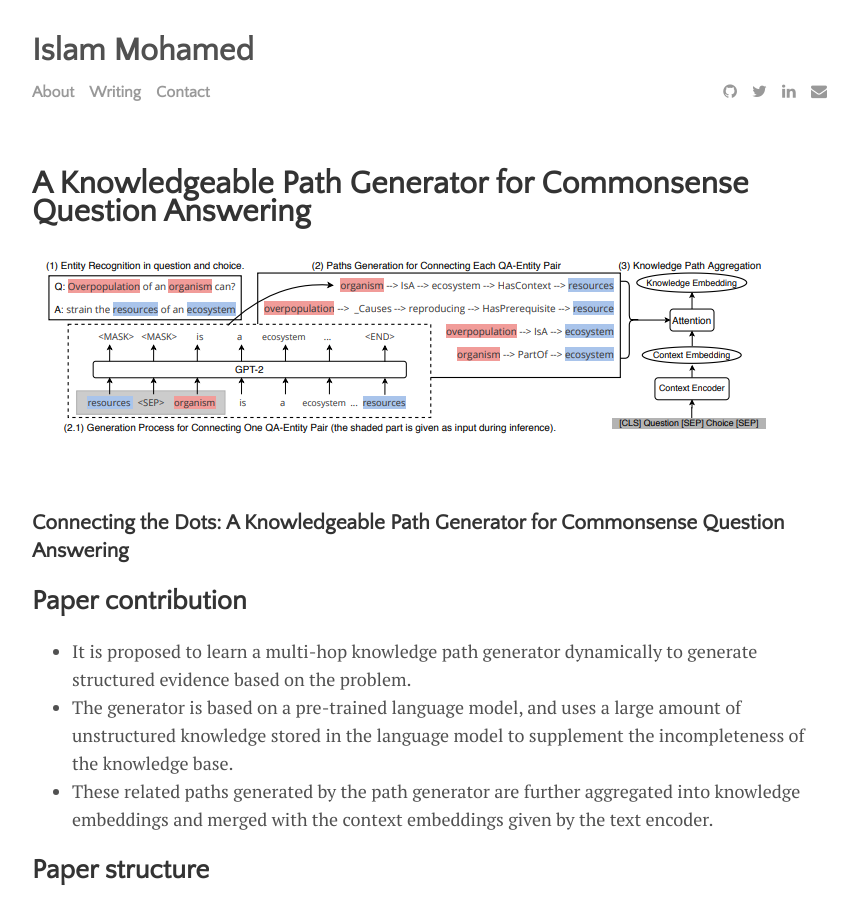
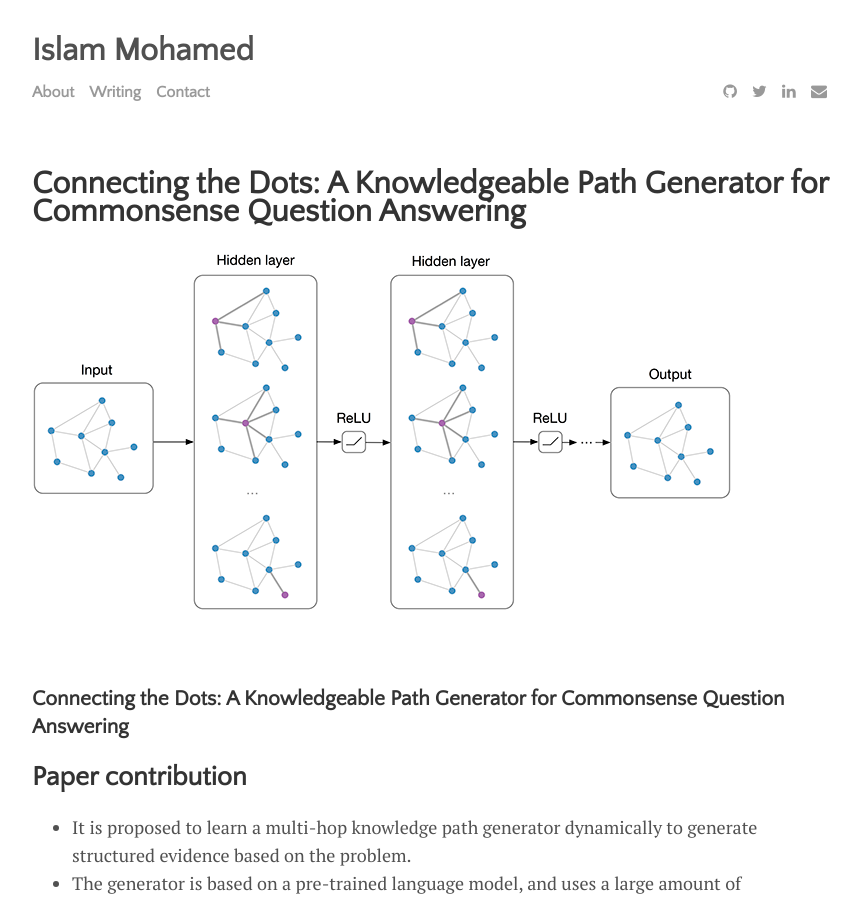
Before and after one commit to IslamMohamedMosaad/IslamMohamedMosaad.github.io, a Jekyll site: the page built from _posts/2021-08-25-Connecting the Dots: A Knowledgeable Path Generator for Commonsense Question Answering.md, in a window 1280 px wide and 900 px high. Shown: the whole window, without its empty margins (208-1069 px from the left). Built offline with Jekyll 4.4.1, drawn with Linux system fonts in a browser that asks for light colours; comment, search, counter and statistics services are not loaded.

Commit message:
Update 2021-08-25-Connecting the Dots: A Knowledgeable Path Generator for Commonsense Question Answering.md

```diff
--- a/_posts/2021-08-25-Connecting the Dots: A Knowledgeable Path Generator for Commonsense Question Answering.md
+++ b/_posts/2021-08-25-Connecting the Dots: A Knowledgeable Path Generator for Commonsense Question Answering.md
@@ -1,10 +1,10 @@
 ---
 layout: post
-title: "A Knowledgeable Path Generator for Commonsense Question Answering"
+title: "Connecting the Dots: A Knowledgeable Path Generator for Commonsense Question Answering"
 author: "Islam Mohamed"
 categories: journal
 tags: [Commonsense Question Answering]
-image: img1.png
+image: gcn_web.png
 ---
 <br>
 
```
